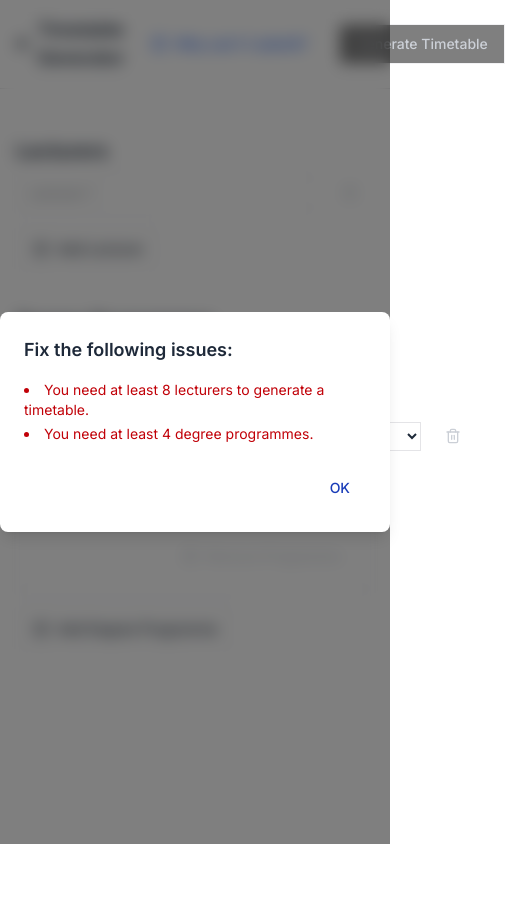
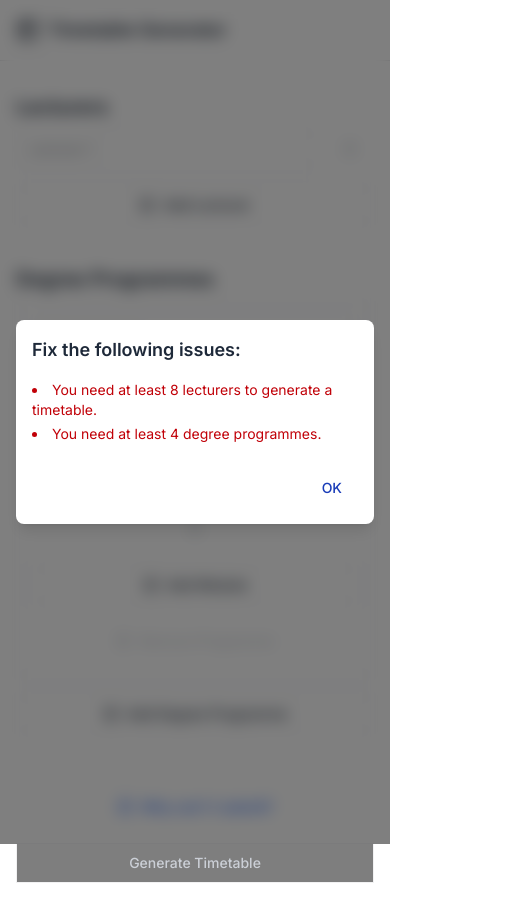
Before and after one commit to tamunyai/timetable-generator, a React (Vite) app in the folder frontend/: page /create in a window 390 px wide. Both pictures are taken after a click on the button "Why can't I submit?". Shown: the top 922 px of the page, 505 px wide, since content can reach past the window. Before the commit the page ends 844 px from the top, so only its background shows below. Built offline with nearby package versions, Linux system fonts and the light colour scheme.

Commit message:
fix(ui): improve responsiveness

```diff
--- a/frontend/src/components/Footer.tsx
+++ b/frontend/src/components/Footer.tsx
@@ -1,6 +1,6 @@
 const Footer: React.FC = () => {
   return (
-    <footer className="flex justify-between items-center mx-auto mt-24 px-4 py-6 border-t max-w-5xl text-sm text-center">
+    <footer className="flex sm:flex-row flex-col justify-between items-center sm:space-y-0 mx-auto mt-24 px-4 py-6 border-t max-w-5xl text-gray-600 text-sm text-center">
       <div className="mb-2 hover:underline">
         <a
           href="https://github.com/tamunyai/timetable-generator"
--- a/frontend/src/pages/CreateTimetable.tsx
+++ b/frontend/src/pages/CreateTimetable.tsx
@@ -24,7 +24,7 @@ const CreateTimetable = () => {
 
   const [lecturers, setLecturers] = useState<string[]>([""]);
   const [programmes, setProgrammes] = useState<Programme[]>([
-    { name: "", modules: [{ name: "", year: 1, units: 2 }] },
+    { name: "", modules: [{ name: "", year: NaN, units: NaN }] },
   ]);
   const [error, setError] = useState<string | null>(null);
 
@@ -117,8 +117,8 @@ const CreateTimetable = () => {
     const updatedProgrammes = [...programmes];
     updatedProgrammes[programmeIndex].modules.push({
       name: "",
-      year: 1,
-      units: 2,
+      year: NaN,
+      units: NaN,
     });
     setProgrammes(updatedProgrammes);
     sessionStorage.setItem(PROGRAMMES_KEY, JSON.stringify(updatedProgrammes));
@@ -269,7 +269,7 @@ const CreateTimetable = () => {
     <Layout
       title="Generate Timetable"
       headerRight={
-        <div className="flex items-center gap-4">
+        <div className="hidden md:flex items-center gap-4">
           {!isFormValid && (
             <Button
               type="button"
@@ -308,7 +308,7 @@ const CreateTimetable = () => {
         </div>
       }
     >
-      <section className="mx-auto px-4 py-12 max-w-4xl text-gray-800">
+      <section className="mx-auto px-4 sm:px-6 lg:px-8 py-8 max-w-4xl text-gray-800">
         {error && <p className="mb-4 text-red-600">{error}</p>}
 
         <form className="space-y-10">
@@ -324,7 +324,7 @@ const CreateTimetable = () => {
                     value={lecturer}
                     onChange={(e) => updateLecturer(index, e.target.value)}
                     placeholder={`Lecturer ${index + 1}`}
-                    className="flex-1 px-3 py-2 border text-sm"
+                    className="px-3 py-2 border w-full text-sm"
                   />
                   <Button
                     type="button"
@@ -355,7 +355,7 @@ const CreateTimetable = () => {
                 </div>
               ))}
             </div>
-            <div className="mt-4">
+            <div className="flex sm:flex-row flex-col items-stretch sm:items-center gap-4 mt-4">
               <Button
                 type="button"
                 label={
@@ -400,7 +400,7 @@ const CreateTimetable = () => {
                         updateProgramme(programmeIndex, e.target.value)
                       }
                       placeholder={`Programme ${programmeIndex + 1}`}
-                      className="flex-1 px-3 py-2 border text-sm"
+                      className="px-3 py-2 border w-full text-sm"
                     />
                   </div>
 
@@ -409,7 +409,7 @@ const CreateTimetable = () => {
                     {programme.modules.map((module, moduleIndex) => (
                       <div
                         key={moduleIndex}
-                        className="flex items-center gap-2 mb-2 w-full"
+                        className="flex sm:flex-row flex-col sm:items-center gap-2 w-full"
                       >
                         <input
                           id={`module-${moduleIndex + 1}-name`}
@@ -424,7 +424,7 @@ const CreateTimetable = () => {
                             )
                           }
                           placeholder={`Module Name ${moduleIndex + 1}`}
-                          className="flex-1 px-2 py-1 border text-sm"
+                          className="px-3 py-2 border w-full text-sm"
                         />
 
                         <input
@@ -442,7 +442,7 @@ const CreateTimetable = () => {
                           placeholder="Year"
                           min={1}
                           max={5}
-                          className="px-2 py-1 border text-sm"
+                          className="px-3 py-2 border w-full text-sm"
                         />
 
                         <select
@@ -456,7 +456,7 @@ const CreateTimetable = () => {
                               parseInt(e.target.value)
                             )
                           }
-                          className="px-2 py-1 border text-sm"
+                          className="px-3 py-2 border w-full text-sm"
                         >
                           <option value="">Units</option>
                           <option value={2}>2</option>
@@ -496,6 +496,7 @@ const CreateTimetable = () => {
                     ))}
                   </div>
 
+                  <div className="flex sm:flex-row flex-col sm:justify-between items-stretch sm:items-center gap-4 sm:justify">
                     <Button
                       type="button"
                       label={
@@ -521,10 +522,8 @@ const CreateTimetable = () => {
                         </div>
                       }
                       onClick={() => addModule(programmeIndex)}
-                    className="mt-2"
                     />
 
-                  <div className="flex justify-end">
                     <Button
                       type="button"
                       label={
@@ -560,7 +559,7 @@ const CreateTimetable = () => {
               ))}
             </div>
 
-            <div className="mt-4">
+            <div className="flex sm:flex-row flex-col items-stretch sm:items-center gap-4 mt-4">
               <Button
                 type="button"
                 label={
@@ -589,12 +588,50 @@ const CreateTimetable = () => {
               />
             </div>
           </div>
+
+          <div className="md:hidden flex sm:flex-row flex-col items-stretch sm:items-center gap-4 py-3 border-t">
+            {!isFormValid && (
+              <Button
+                type="button"
+                label={
+                  <div className="flex items-center font-medium text-sm transition">
+                    <svg
+                      xmlns="http://www.w3.org/2000/svg"
+                      width="24"
+                      height="24"
+                      viewBox="0 0 24 24"
+                      fill="none"
+                      stroke="currentColor"
+                      strokeWidth="2"
+                      strokeLinecap="round"
+                      strokeLinejoin="round"
+                      className="mr-2 w-4 h-4 lucide lucide-circle-help-icon lucide-circle-help"
+                    >
+                      <circle cx="12" cy="12" r="10" />
+                      <path d="M9.09 9a3 3 0 0 1 5.83 1c0 2-3 3-3 3" />
+                      <path d="M12 17h.01" />
+                    </svg>
+                    <span>Why can't I submit?</span>
+                  </div>
+                }
+                onClick={() => setIsModalVisible(true)}
+                className="border-0 text-blue-600 hover:text-blue-800"
+              />
+            )}
+            <Button
+              type="button"
+              label="Generate Timetable"
+              className="bg-black hover:bg-gray-700 text-white"
+              disabled={!isFormValid}
+              onClick={handleGenerate}
+            />
+          </div>
         </form>
       </section>
 
       {error && (
         <div className="z-50 fixed inset-0 flex justify-center items-center bg-black/50 backdrop-blur-sm">
-          <div className="bg-white shadow-xl p-6 rounded-lg w-full max-w-md">
+          <div className="bg-white shadow-lg mx-4 p-4 sm:p-6 rounded-lg w-full max-w-lg">
             <div className="flex items-center">
               <svg
                 xmlns="http://www.w3.org/2000/svg"
@@ -610,10 +647,7 @@ const CreateTimetable = () => {
                   d="M12 9v2m0 4h.01M12 5a7 7 0 110 14 7 7 0 010-14z"
                 />
               </svg>
-              <h2
-                id="error-title"
-                className="font-semibold text-gray-800 text-lg"
-              >
+              <h2 className="font-semibold text-gray-800 text-lg">
                 Something went wrong
               </h2>
             </div>
@@ -658,7 +692,7 @@ const CreateTimetable = () => {
             <path d="M2 12h4" />
             <path d="m4.9 4.9 2.9 2.9" />
           </svg>
-          <span className="font-medium text-lg">
+          <span className="px-4 font-medium text-base sm:text-lg text-center">
             Generating Your Timetable...
           </span>
         </div>
@@ -666,7 +700,7 @@ const CreateTimetable = () => {
 
       {isModalVisible && (
         <div className="z-50 fixed inset-0 flex justify-center items-center bg-black/50 backdrop-blur-sm">
-          <div className="bg-white shadow-lg p-6 rounded-lg w-full max-w-lg">
+          <div className="bg-white shadow-lg mx-4 p-4 sm:p-6 rounded-lg w-full max-w-lg">
             <h2 className="mb-4 font-semibold text-gray-800 text-lg">
               Fix the following issues:
             </h2>
--- a/frontend/src/pages/Home.tsx
+++ b/frontend/src/pages/Home.tsx
@@ -17,30 +17,28 @@ const Home = () => {
   return (
     <Layout
       title="Home"
-      headerRight={<Button to="create" label="Get Started" />}
+      headerRight={<div className="hidden sm:block"><Button to="create" label="Get Started" /></div>}
     >
-      <section className="flex flex-col justify-center items-center mx-auto px-4 py-24 max-w-3xl min-h-[80vh] text-center">
+      <section className="flex flex-col justify-center items-center mx-auto px-4 sm:px-6 lg:px-8 py-16 sm:py-20 lg:py-24 max-w-3xl min-h-[70vh] text-center">
         <div className="inline-block bg-blue-100 mb-6 px-3 py-1 font-semibold text-blue-800 text-xs">
           Site Under Construction
         </div>
-
-        <h1 className="mb-6 font-bold text-4xl md:text-5xl lg:text-6xl tracking-tight">
+        <h1 className="mb-6 font-bold text-3xl sm:text-4xl md:text-5xl lg:text-6xl tracking-tight">
           Timetable Generator
         </h1>
-        <p className="mx-auto mb-6 max-w-2xl text-gray-600 text-xl">
+        <p className="mx-auto mb-6 max-w-xl sm:max-w-2xl text-gray-600 text-lg sm:text-xl">
           Built during the <strong>GRIT Lab Africa Bootcamp</strong>, this tool
           helps students create custom timetables quickly and easily.
         </p>
-
         <Button to="/create" label="Generate Your Timetable" />
       </section>
 
-      <section className="mx-auto mt-12 px-4 py-16 max-w-6xl text-gray-800">
+      <section className="mx-auto mt-12 px-4 py-16 text-gray-800 container">
         <h2 className="mb-12 font-semibold text-3xl md:text-4xl text-center">
           What It Does
         </h2>
 
-        <div className="gap-6 grid sm:grid-cols-2 md:grid-cols-3">
+        <div className="gap-6 grid grid-cols-1 sm:grid-cols-2 lg:grid-cols-3">
           {/* Card 1 */}
           <div className="shadow-sm hover:shadow-md p-6 border rounded-lg transition">
             <div className="mb-4 text-blue-600">
@@ -104,7 +102,7 @@ const Home = () => {
         </div>
       </section>
 
-      <section className="mx-auto px-4 py-16 max-w-6xl text-gray-800">
+      <section className="mx-auto px-4 py-16 overflow-hidden text-gray-800 container">
         <h2 className="mb-10 font-semibold text-3xl md:text-4xl text-center">
           Meet the Team
         </h2>
@@ -112,21 +110,15 @@ const Home = () => {
         <div className="relative overflow-hidden">
           {/* Scrolling content */}
           <div className="flex space-x-4 w-max animate-infinite-scroll">
-            {[...contributors, ...contributors, ...contributors].map(
-              (contributor, index) => (
-                <div
-                  key={index}
-                  className="inline-block p-4 rounded-lg text-center transition"
-                >
-                  <div className="font-semibold text-lg">
-                    {contributor.name}
-                  </div>
-                  <div className="text-gray-500 text-sm">
-                    {contributor.role}
-                  </div>
-                </div>
-              )
-            )}
+            {[...contributors, ...contributors].map((contributor, index) => (
+              <div
+                key={index}
+                className="inline-block p-4 rounded-lg text-center transition"
+              >
+                <div className="font-semibold text-lg">{contributor.name}</div>
+                <div className="text-gray-500 text-sm">{contributor.role}</div>
+              </div>
+            ))}
           </div>
           {/* Left blur */}
           <div className="top-0 left-0 z-10 absolute bg-gradient-to-r from-gray-50 to-transparent w-16 h-full pointer-events-none" />
--- a/frontend/src/pages/ViewTimetable.tsx
+++ b/frontend/src/pages/ViewTimetable.tsx
@@ -77,45 +77,55 @@ const ViewTimetable = () => {
     >
       <section
         ref={printRef}
-        className="mx-auto px-4 py-20 print:py-8 max-w-5xl text-gray-800 print:text-black"
+        className="mx-auto px-4 sm:px-6 lg:px-8 py-16 print:py-8 sm:py-20 w-full max-w-6xl text-gray-800 print:text-black"
       >
-        <div className="mb-12 print:mb-6 text-center">
-          <h1 className="mb-2 font-bold print:text-2xl text-3xl md:text-4xl">
+        <div className="mb-10 print:mb-6 sm:mb-12 px-2 text-center">
+          <h1 className="mb-2 font-bold text-2xl print:text-2xl sm:text-3xl md:text-4xl">
             Your Timetable
           </h1>
-          <p className="text-gray-600 print:text-black print:text-sm">
+          <p className="text-gray-600 print:text-black text-sm print:text-sm sm:text-base">
             Automatically generated based on your inputs.
           </p>
         </div>
 
         {Object.entries(timetable).map(([program, slots]) => (
-          <div key={program} className="mb-10 break-inside-avoid-page">
-            <h2 className="mb-4 font-semibold print:text-lg text-xl">
+          <div
+            key={program}
+            className="mb-10 px-2 sm:px-0 break-inside-avoid-page"
+          >
+            <h2 className="mb-4 font-semibold text-lg print:text-lg sm:text-xl">
               {program}
             </h2>
-            <div className="overflow-x-auto">
+            <div className="w-full overflow-x-auto">
               <table className="border border-gray-200 min-w-full print:text-xs text-sm print:border-collapse">
                 <thead className="bg-gray-100 print:bg-white text-left">
                   <tr>
-                    <th className="px-4 py-2 border">Day</th>
-                    <th className="px-4 py-2 border">Time</th>
-                    <th className="px-4 py-2 border">Module</th>
-                    <th className="px-4 py-2 border">Lecturer</th>
-                    <th className="px-4 py-2 border">Year</th>
-                    <th className="px-4 py-2 border">Units</th>
+                    <th className="px-2 sm:px-4 py-2 border">Day</th>
+                    <th className="px-2 sm:px-4 py-2 border">Time</th>
+                    <th className="px-2 sm:px-4 py-2 border">Module</th>
+                    <th className="px-2 sm:px-4 py-2 border">Lecturer</th>
+                    <th className="px-2 sm:px-4 py-2 border">Year</th>
+                    <th className="px-2 sm:px-4 py-2 border">Units</th>
                   </tr>
                 </thead>
                 <tbody>
                   {slots.map((slot, i) => (
-                    <tr key={i} className="border-t">
-                      <td className="px-4 py-2 border">{slot.day}</td>
-                      <td className="px-4 py-2 border">
+                    <tr
+                      key={i}
+                      className="even:bg-gray-50 print:bg-transparent border-t"
+                    >
+                      <td className="px-2 sm:px-4 py-2 border">{slot.day}</td>
+                      <td className="px-2 sm:px-4 py-2 border">
                         {slot.start_time} - {slot.end_time}
                       </td>
-                      <td className="px-4 py-2 border">{slot.module_name}</td>
-                      <td className="px-4 py-2 border">{slot.lecturer}</td>
-                      <td className="px-4 py-2 border">{slot.year}</td>
-                      <td className="px-4 py-2 border">{slot.units}</td>
+                      <td className="px-2 sm:px-4 py-2 border">
+                        {slot.module_name}
+                      </td>
+                      <td className="px-2 sm:px-4 py-2 border">
+                        {slot.lecturer}
+                      </td>
+                      <td className="px-2 sm:px-4 py-2 border">{slot.year}</td>
+                      <td className="px-2 sm:px-4 py-2 border">{slot.units}</td>
                     </tr>
                   ))}
                 </tbody>
@@ -125,7 +135,7 @@ const ViewTimetable = () => {
         ))}
 
         {Object.keys(timetable).length === 0 && (
-          <p className="print:hidden text-gray-500 text-center">
+          <p className="print:hidden mt-10 text-gray-500 text-sm text-center">
             No timetable data available.
           </p>
         )}
```
Lines whose indentation alone changed are shown as unchanged.
